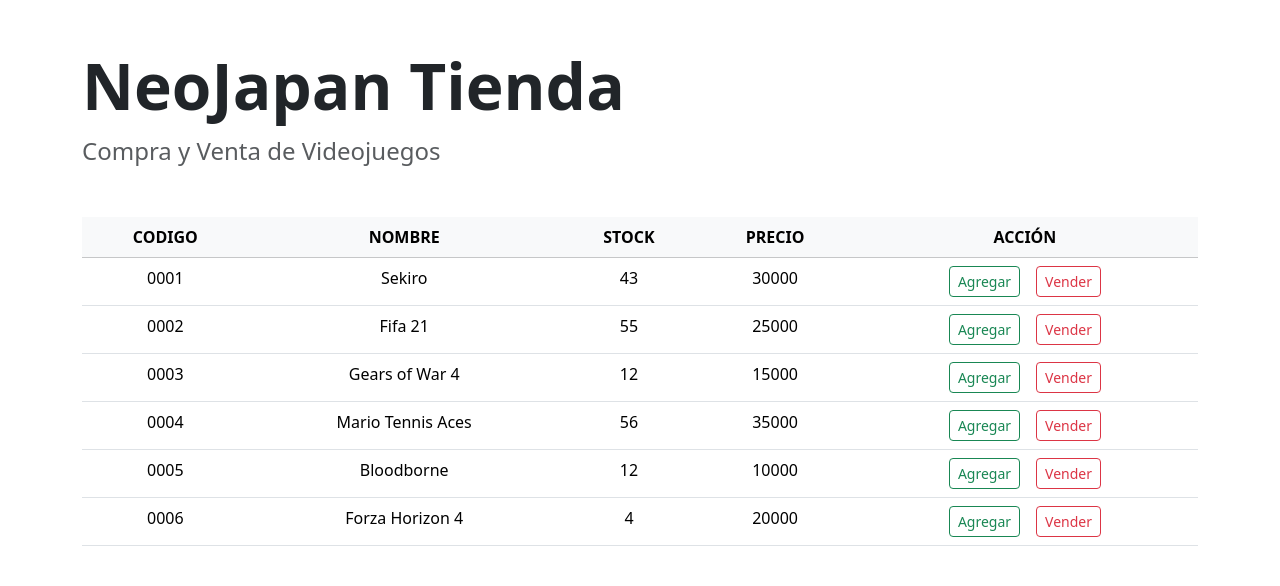
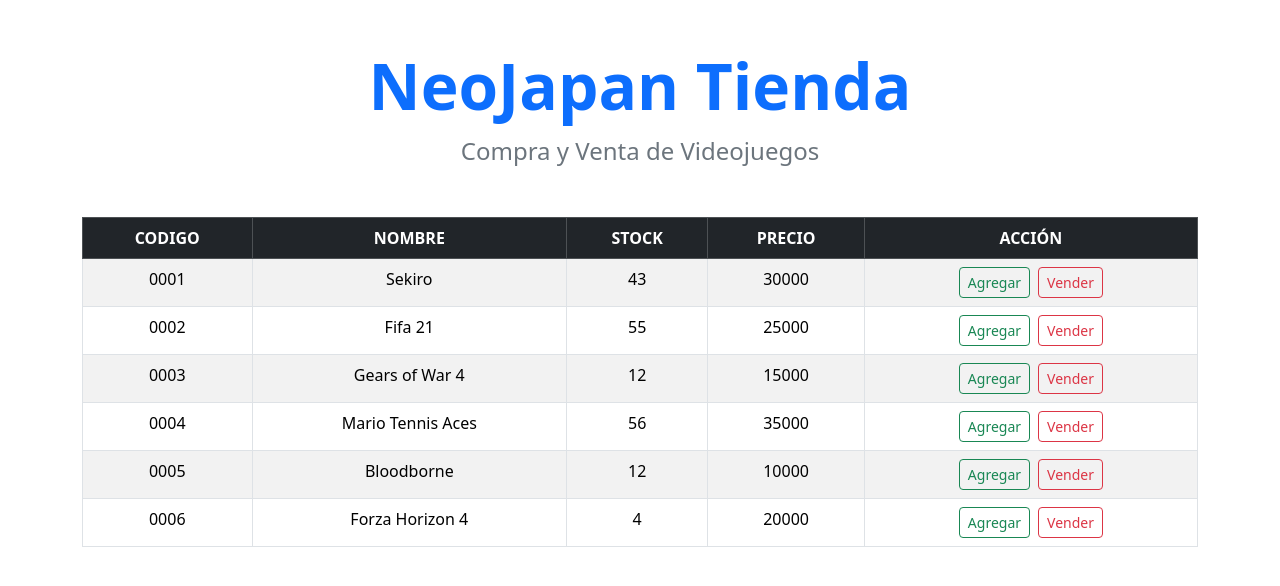
Before and after one commit to michelanyelo/desafio-pinia, a Vue app: page / in a window 1280 px wide. Shown: the top 586 px of the page. Built offline with nearby package versions, Linux system fonts and the light colour scheme.

Commit message:
M7D6 desafio: Updated GamesComp.vue: changed header styles, table classes, and button spacing; removed unnecessary line breaks and whitespace.

```diff
--- a/src/components/GamesComp.vue
+++ b/src/components/GamesComp.vue
@@ -1,26 +1,23 @@
 <template>
     <div class="container mt-5">
-        <h1 class="display-3 fw-bold mb-2">NeoJapan Tienda</h1>
-        <p class="fs-4 text-muted">Compra y Venta de Videojuegos</p>
+        <h1 class="display-3 fw-bold text-primary mb-2 text-center">NeoJapan Tienda</h1>
+        <p class="fs-4 text-secondary text-center">Compra y Venta de Videojuegos</p>
     </div>
 
     <div class="container">
-        <div class="table-responsive mt-5 text-center">
-            <table class="table mx-auto">
-                <thead class="text-uppercase table-light">
+        <div class="table-responsive mt-5">
+            <table class="table table-striped table-bordered table-hover mx-auto text-center">
+                <thead class="table-dark text-uppercase">
                     <tr>
-                        <th scope="col" v-for="(head, index) in headers" :key="index">{{
-                            head }}
-                        </th>
+                        <th scope="col" v-for="(head, index) in headers" :key="index">{{ head }}</th>
                         <th>Acción</th>
                     </tr>
                 </thead>
                 <tbody>
                     <tr v-for="game in gamesStore.games" :key="game.codigo">
-                        <td v-for="(value, index) in Object.values(game).slice(0, -1)" :key="index">{{ value }}
-                        </td>
+                        <td v-for="(value, index) in Object.values(game).slice(0, -1)" :key="index">{{ value }}</td>
                         <td>
-                            <button class="btn btn-outline-success btn-sm me-3"
+                            <button class="btn btn-outline-success btn-sm me-2"
                                 @click="aumentarStock(game.codigo)">Agregar</button>
                             <button class="btn btn-outline-danger btn-sm"
                                 @click="disminuirStock(game.codigo)">Vender</button>
@@ -30,7 +27,6 @@
             </table>
         </div>
     </div>
-
 </template>
 
 <script>
@@ -64,7 +60,7 @@
     },
     created() {
         this.gamesStore.fetchGames().then(() => {
-            this.capturarHeaders(); // Capturar los headers una vez que los juegos han sido obtenidos
+            this.capturarHeaders() // Capturar los headers una vez que los juegos han sido obtenidos
         });
     }
 };
```
